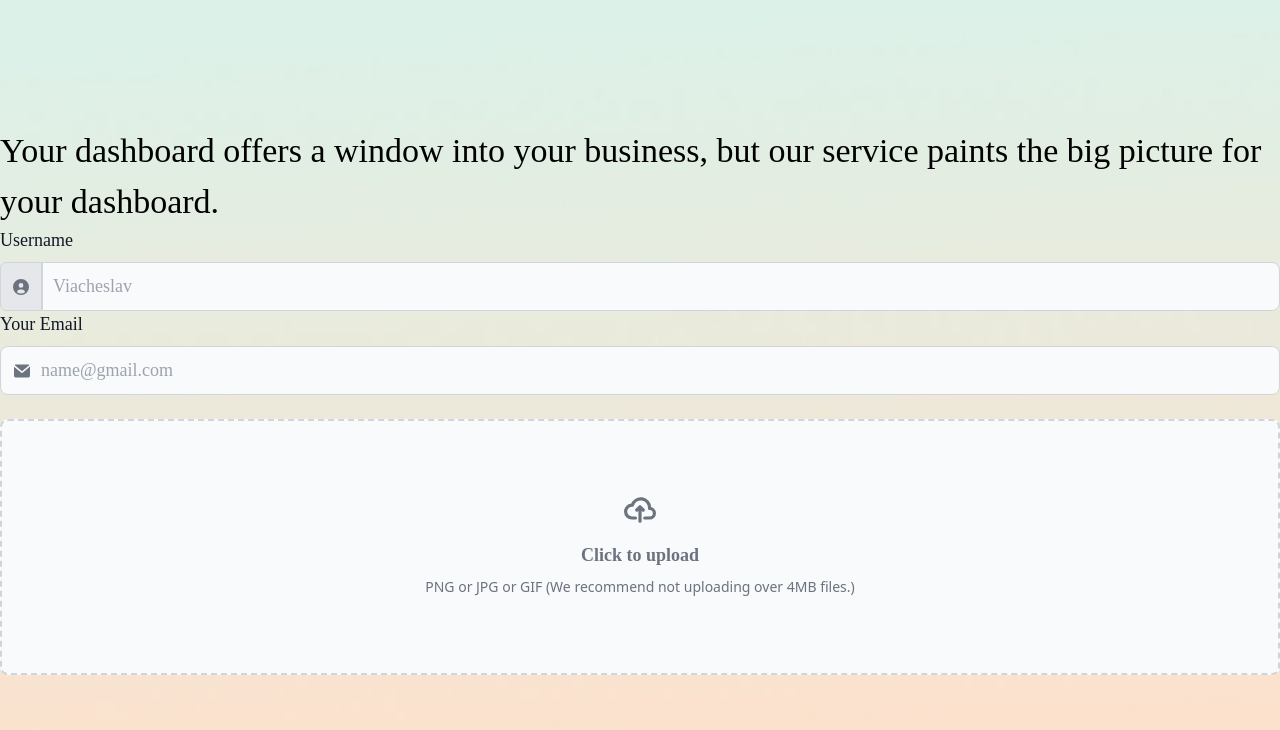
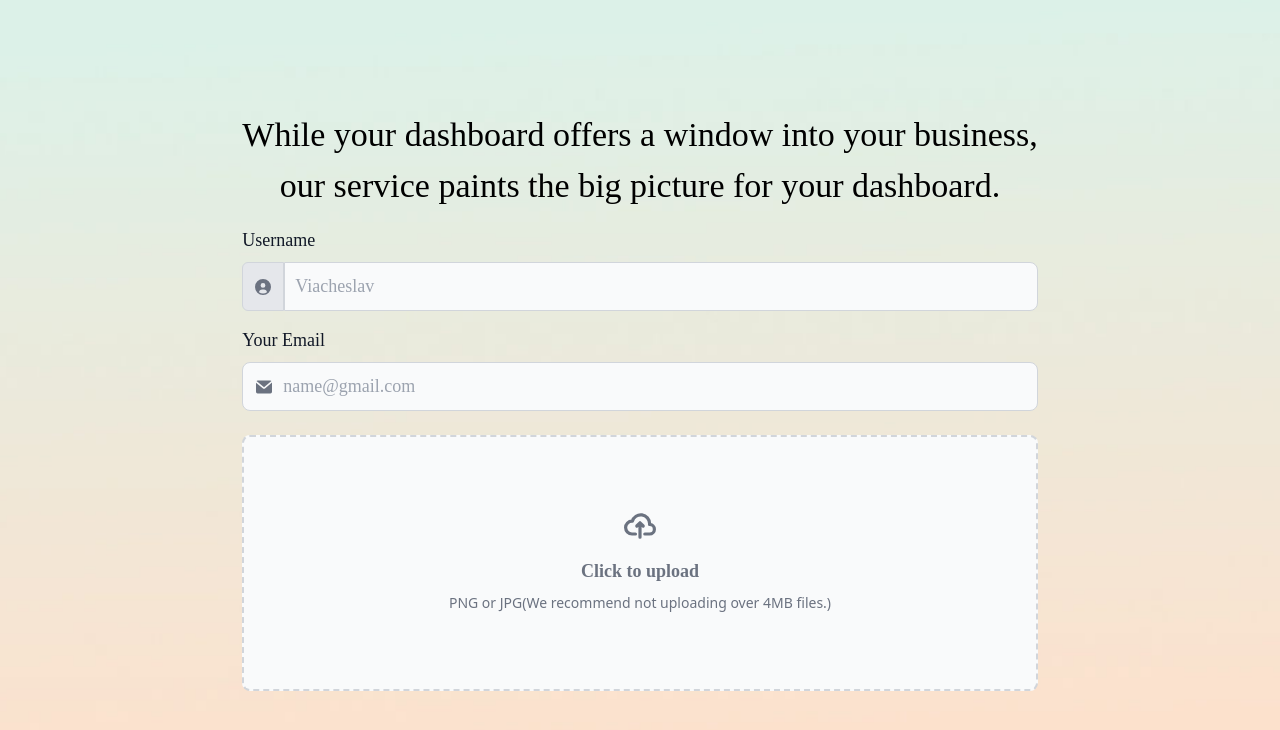
Before and after one commit to IOTdatabox/dashboard-analysis-with-chatgpt-vision, a Next.js app: page / in a window 1280 px wide. Shown: the top 730 px of the page. Built offline with nearby package versions, Linux system fonts and the light colour scheme.

Commit message:
index page ui improved

```diff
--- a/src/components/InputForm.tsx
+++ b/src/components/InputForm.tsx
@@ -121,8 +121,9 @@ const InputForm: React.FC<InputFormProps> = () => {
   return (
     <div className="flex justify-center items-center h-screen">
       <form className={`${isLoading ? 'opacity-50 pointer-events-none' : ''}`}>
-        <div>
-          <h2 className=' text-H2CooperTextSize font-cooper mx-auto'>Your dashboard offers a window into your business, but our service paints the big picture for your dashboard.</h2>
+      <h2 className=' text-H2CooperTextSize font-cooper mx-auto text-center'>While your dashboard offers a window into your business, </h2>
+      <h2 className=' text-H2CooperTextSize font-cooper mx-auto text-center'>our service paints the big picture for your dashboard. </h2>
+        <div className=' mt-4'>
           <label className="block mb-2 font-poppins text-PPoppinsTextSize font-medium text-gray-900 dark:text-white">Username</label>
           <div className="flex">
             <span className="inline-flex items-center px-3 text-PPoppinsTextSize text-gray-900 bg-gray-200 border rounded-e-0 border-gray-300 rounded-s-md dark:bg-gray-600 dark:text-gray-400 dark:border-gray-600">
@@ -135,7 +136,7 @@ const InputForm: React.FC<InputFormProps> = () => {
               value={name} onChange={handleNameChange} />
           </div>
         </div>
-        <div>
+        <div className=' mt-4'>
           <label className="block mb-2 text-PPoppinsTextSize font-poppins text-gray-900 dark:text-white">Your Email</label>
           <div className="relative mb-6">
             <div className="absolute inset-y-0 start-0 flex items-center ps-3.5 pointer-events-none">
@@ -158,7 +159,7 @@ const InputForm: React.FC<InputFormProps> = () => {
                   <path stroke="currentColor" strokeLinecap="round" strokeLinejoin="round" strokeWidth="2" d="M13 13h3a3 3 0 0 0 0-6h-.025A5.56 5.56 0 0 0 16 6.5 5.5 5.5 0 0 0 5.207 5.021C5.137 5.017 5.071 5 5 5a4 4 0 0 0 0 8h2.167M10 15V6m0 0L8 8m2-2 2 2" />
                 </svg>
                 <p className="mb-2 font-poppins text-PPoppinsTextSize text-gray-500 dark:text-gray-400"><span className="font-semibold font-poppins text-PPoppinsTextSize">Click to upload</span></p>
-                <p className=" mx-5 text-sm text-gray-500 dark:text-gray-400">PNG or JPG or GIF (We recommend not uploading over 4MB files.)</p>
+                <p className=" mx-5 text-sm text-gray-500 dark:text-gray-400">PNG or JPG(We recommend not uploading over 4MB files.)</p>
               </div>
               <input type="file" onChange={handleFileChange} onClick={handleFileInputClick} className="hidden" />
             </label>
```
